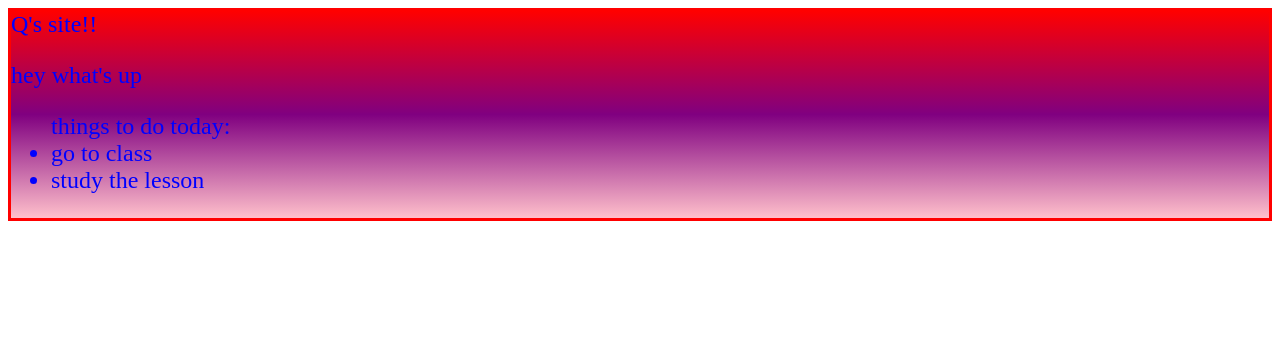
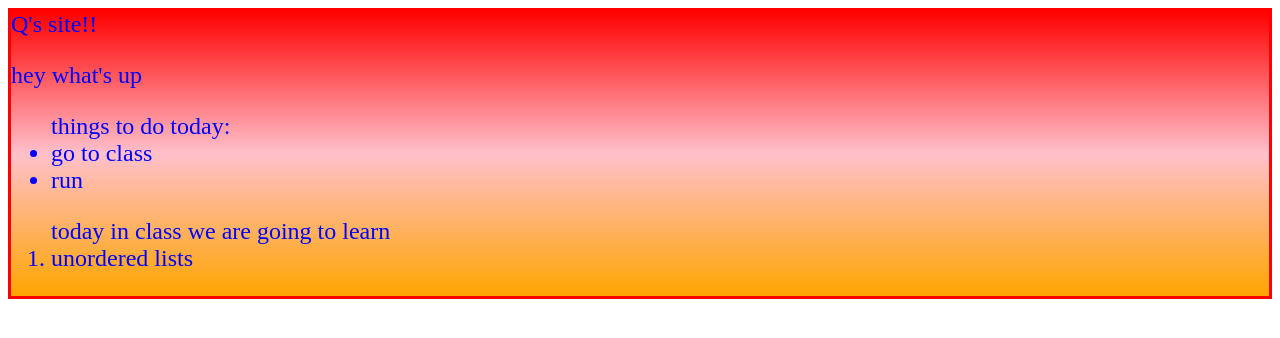
Before and after one commit to qmalik91/test, a plain HTML site: page index.html in a window 1280 px wide. Drawn offline with Linux system fonts and the light colour scheme.

Commit message:
Classadoo autocommit

```diff
--- a/index.html
+++ b/index.html
@@ -5,7 +5,7 @@
         color: blue;
         font-size: 150%;
         border: 3px solid red;
-        background: linear-gradient(red,purple,pink);
+        background: linear-gradient(red,pink,orange);
       }
     </style>
   </head>
@@ -17,8 +17,13 @@
     <ul>
       things to do today:
         <li>go to class</li>
-        <li>study the lesson</li>
+        <li>run</li>
     </ul>
+    <ol>
+      today in class we are going to learn
+      <li>unordered lists
+  </li>
+      </ol>
 </p>
      </div>
   </body>
```
